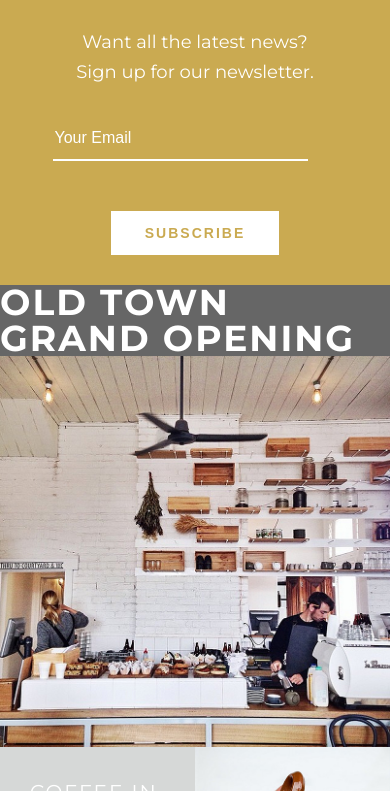
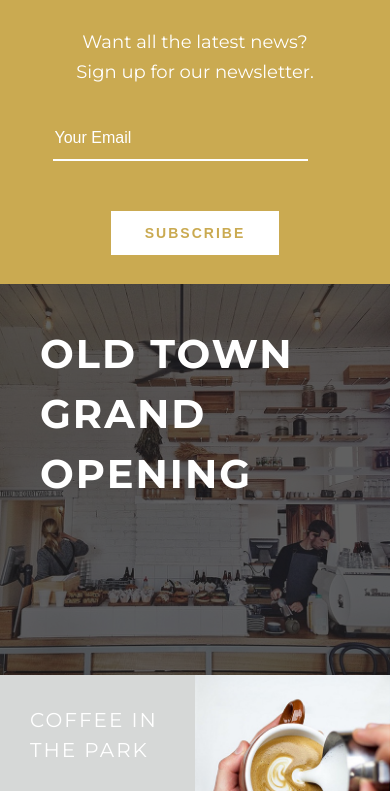
Before and after one commit to victoriapalacios/CoffeeShop, a plain HTML site: page index.html in a window 390 px wide. Shown: the part 1209-2000 px from the top of the page. Drawn offline with Linux system fonts and the light colour scheme.

Commit message:
Responsive Site

```diff
--- a/coffee main.css
+++ b/coffee main.css
@@ -137,6 +137,7 @@ nav a {
 }
 
 .nav-list {
+      width: 100%;
   /*display: none;*/
 }
 
@@ -146,7 +147,7 @@ nav a {
   padding: 25px 0;
   margin: 0;
   text-align: center;
-    width: 100%;
+  width: 100%;
   height: 100%;
 }
 
@@ -156,6 +157,7 @@ nav a {
   padding-right: 20px;
   margin-bottom: 20px;
 }
+
 }
 
 /********************************************
@@ -237,8 +239,6 @@ header {
 }
 }
 
-
-
 /********************************************
 SPECIALS BLOCK
 ********************************************/
@@ -287,7 +287,18 @@ SPECIALS BLOCK
   }
 }
 
+
+@media screen and (max-width: 600px) {
+
+.specials-block {
+  background-image: url(images/beans-responsive.jpg);
+  background-position: right;
+   }
+ }
+
+
 @media screen and (max-width: 775px) {
+
   .specials-block {
         padding: 50px 10px;
         text-align: center;
@@ -305,7 +316,6 @@ SPECIALS BLOCK
       margin: 50px 30px;
 }
 }
-
 
 
 /********************************************
@@ -444,17 +454,47 @@ img{
 .main-event-text{
   font-weight: bold;
   color: #ffffff;
+  position: absolute;
+  max-width: 400px;
+  line-height: 70px;
+  padding: 40px;
+  z-index: 1;
+  font-size: 50px;
+}
+
+.main-event {
+  position: relative;
+  display: inline-block;
+  width: 50%;
+  float: left;
+  height: 100%;
 }
 
 .main-event img{
   float: left;
-  width: 50%;
+  width: 100%;
 }
 
-#overlay {  background: linear-gradient(rgba(0, 0, 0, 0.6), rgba(0, 0, 0, 0.6));
-               opacity:4;
-               -webkit-transition: opacity
-               }
+.overlay {
+   position: absolute;
+    z-index: 1;
+    height: 100%;
+    left: 0;
+    width: 100%;
+ }
+
+.overlay:after {
+    position: absolute;
+    top: 0;
+    bottom: 0;
+    left: 0;
+    right: 0;
+    background-color: #1e1e1e;
+    z-index: -1;
+    opacity: .7;
+    content: "";
+    display: block;
+}
 
 .calendar-text {
   color: #ffffff;
@@ -501,16 +541,39 @@ img{
   line-height: 10px;
 }
 
+@media screen and (max-width: 800px) {
+.main-event-text{
+  font-weight: bold;
+  color: #ffffff;
+  position: absolute;
+  max-width: 200px;
+  line-height: 50px;
+  padding: 40px;
+  z-index: 1;
+  font-size: 30px;
+}
+}
+
 }
 
 @media screen and (max-width: 700px) {
+
+  .main-event-text{
+  font-size: 40px;
+  max-width: 300px;
+    line-height: 60px;
+}
 
 .secondary-events {
   clear: left;
   width: 100%;
 }
 
-.main-event img{
+.main-event {
+    width: 100%;
+}
+
+.main-event img {
   width: 100%;
 }
 }
--- a/index.html
+++ b/index.html
@@ -78,11 +78,10 @@ function WidthChange(mq) {
 			</form></div>
 		</section>
 		  <section class="calendar-container">
-      <div id="overlay">
       <div class="main-event">
-      <h2 class="main-event-text"> Old Town Grand Opening </h2>
-      <img src="images/OldTown.jpg" alt="NewLocation" />
-      </div>
+      <div class="overlay"></div>
+          <h2 class="main-event-text"> Old Town Grand Opening </h2>
+         <img src="images/OldTown.jpg" alt="NewLocation" />
       </div>
       <div class="secondary-events">
         <div class="event-1">
```
Also changed, not shown: images/beans-responsive.jpg (added), images/logo original.png (added), 1 other file.
